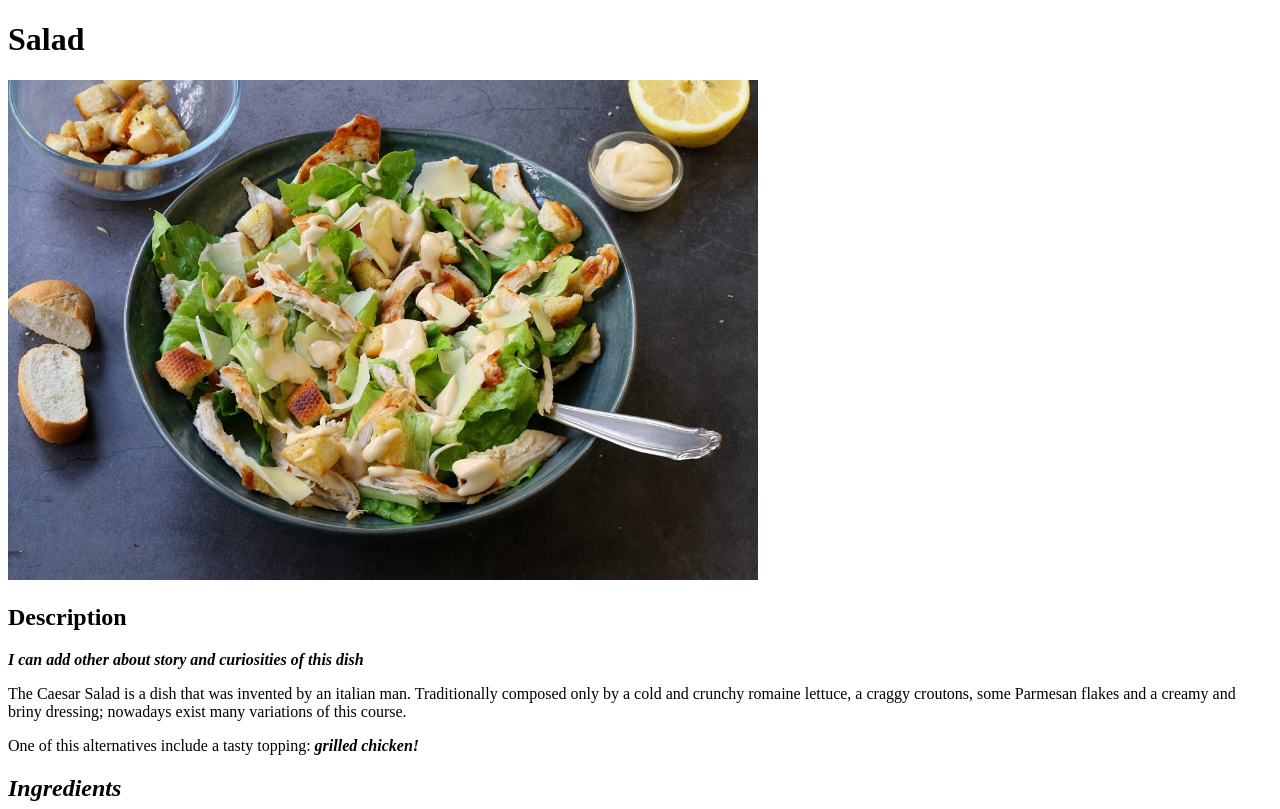
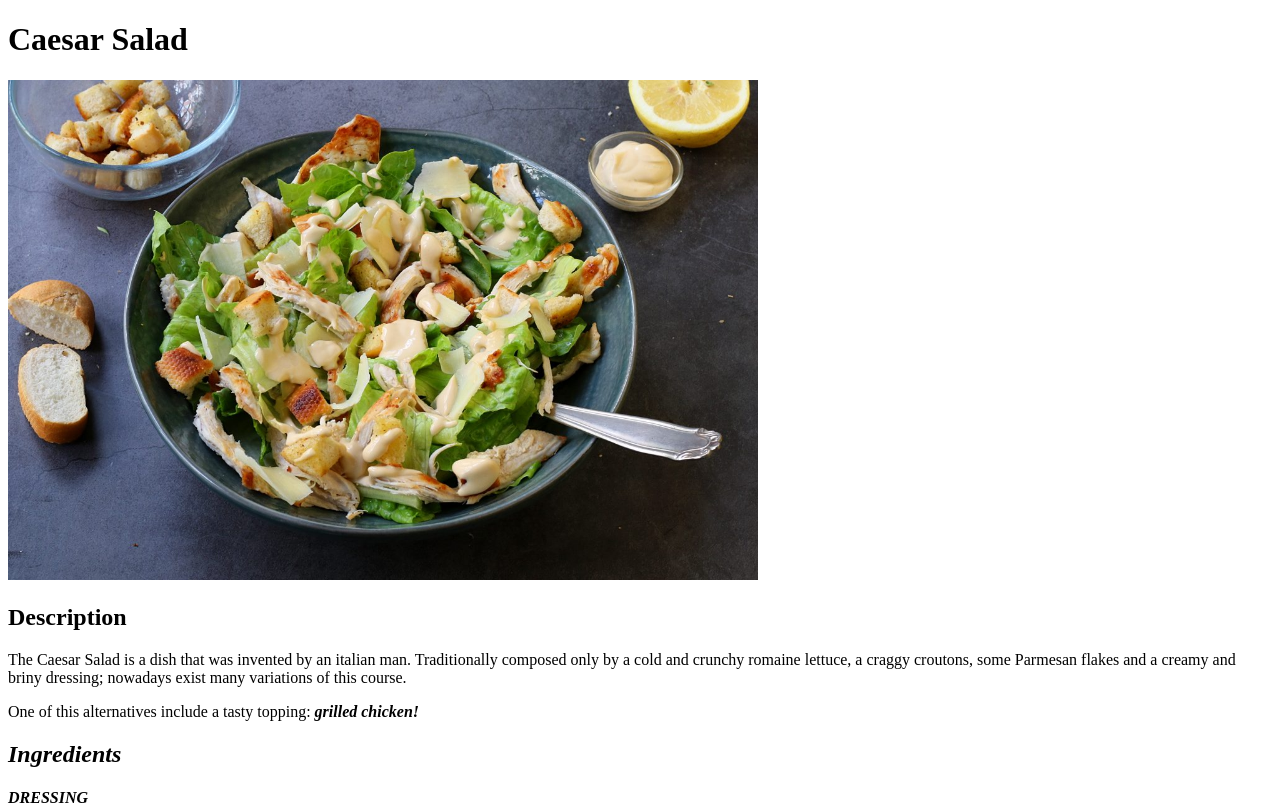
Before and after one commit to franck90ria/odin-recipes, a plain HTML site: page salad.html in a window 1280 px wide. Shown: the top 809 px of the page. Drawn offline with Linux system fonts and the light colour scheme.

Commit message:
Correct content of index.html and salad.html

```diff
--- a/salad.html
+++ b/salad.html
@@ -2,13 +2,12 @@
 <html lang="en">
     <head>
         <meta charset="UTF-8">
-        <title>Salad recipe</title>
+        <title>Caesar Salad recipe</title>
     </head>
     <body>
-        <h1>Salad</h1>
+        <h1>Caesar Salad</h1>
             <img src="images/Caesar-salad.jpg" alt="An inviting Caesar Salad" width="750">
             <h2>Description</h2>
-                <p><strong><em>I can add other about story and curiosities of this dish</em></strong></p>
                 <p>The Caesar Salad is a dish that was invented by an italian man.
                     Traditionally composed only by a cold and crunchy romaine lettuce, a craggy croutons,
                     some Parmesan flakes and a creamy and briny dressing; nowadays exist many variations of this course.
```
Also changed, not shown: index.html (+1 -1 lines).
